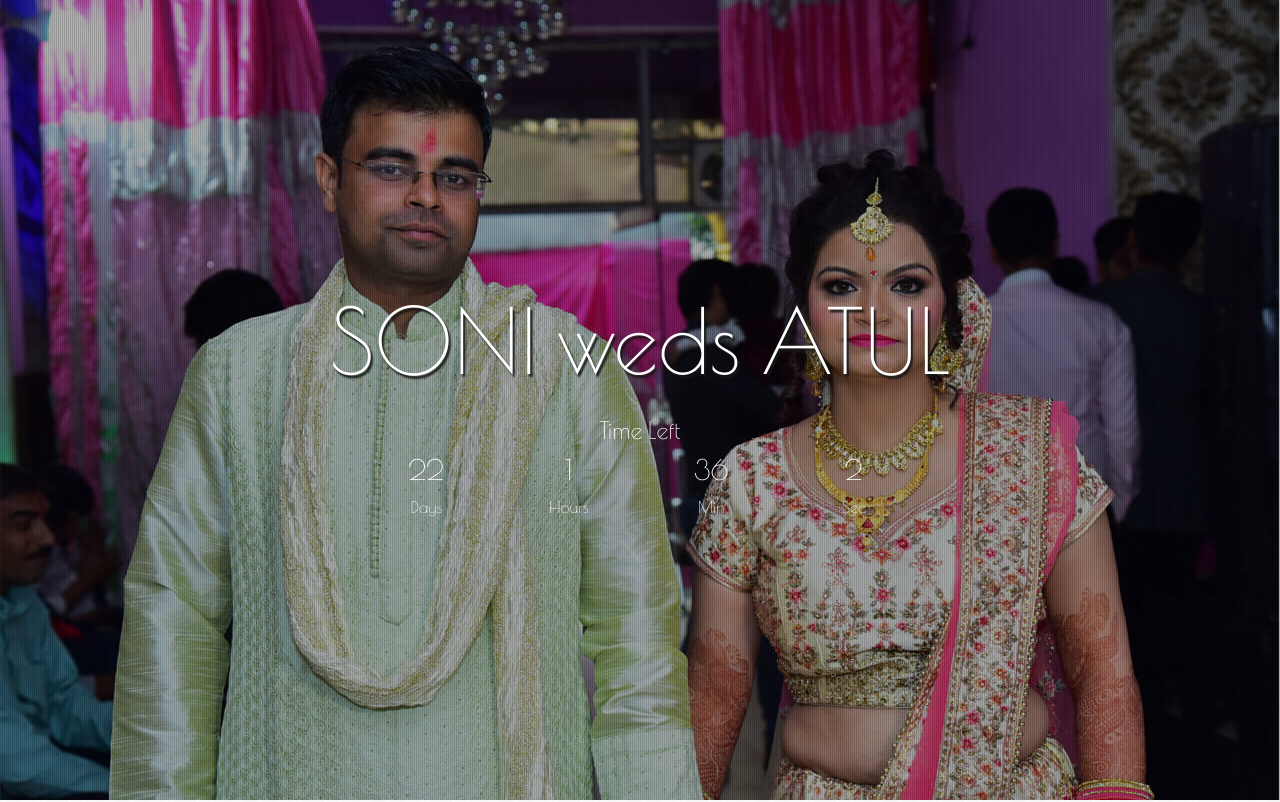
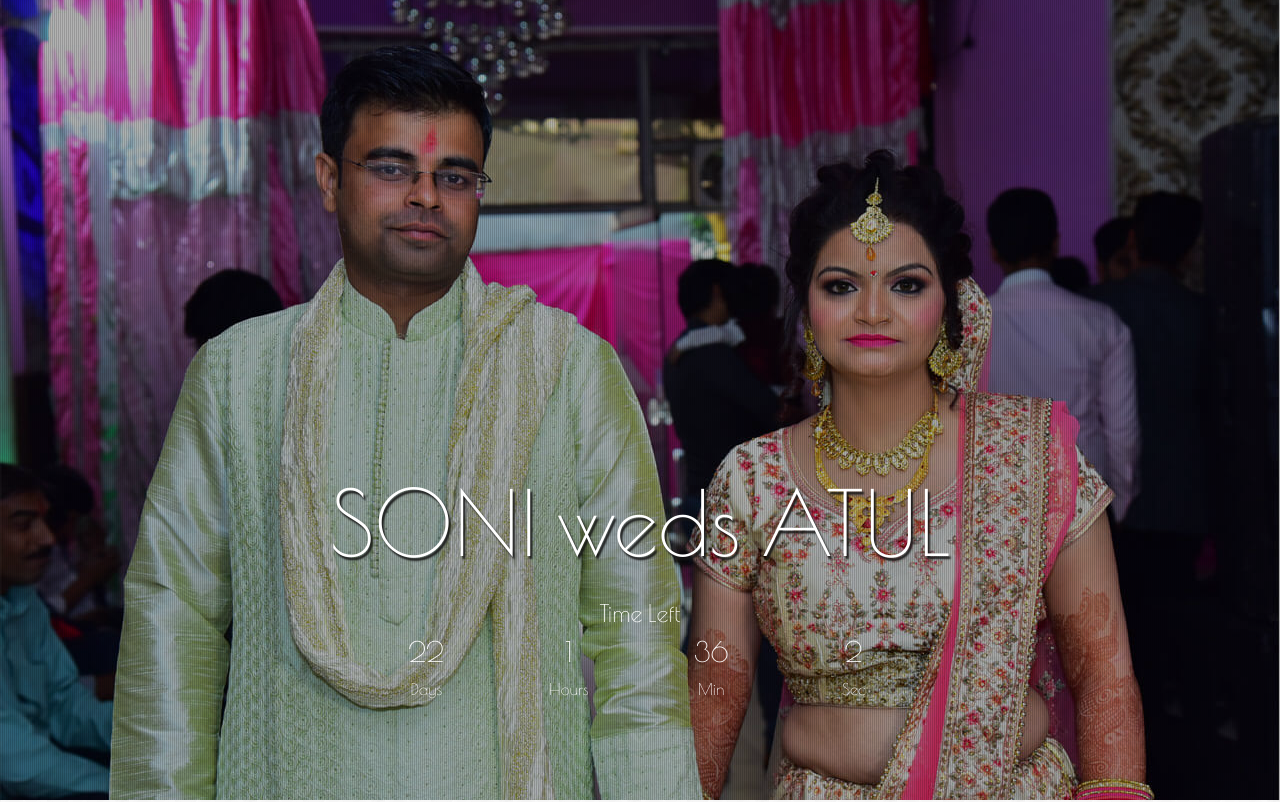
Before and after one commit to siddharthasharma04/wedding, a plain HTML site: page index.html in a window 1280 px wide. Shown: the top 802 px of the page. Drawn offline with nearby package versions, Linux system fonts and the light colour scheme.

Commit message:
CSS UPDATE

```diff
--- a/assets/css/app.scss
+++ b/assets/css/app.scss
@@ -47,15 +47,17 @@ section.home-section {
             height: 100vh;
             background-image: url(../images/line-bg.svg);
             background-color: rgba($color: #000000, $alpha: 0.3);
+            justify-content: center;
+            align-items: flex-end;
             h1{
                 font-size: 7vw;
                 margin-top: 1em;
-                margin-top: 3em;
+                // margin-top: 3em;
                 line-height: 1.5;
                 text-shadow: 2px 3px 2px #171717;
                 @media screen and (max-width:800px) {
                     font-size: 2.6em;
-                    margin-top: 8em;
+                    // margin-top: 8em;
                 }
             }
             .go-down{
--- a/index.html
+++ b/index.html
@@ -81,7 +81,7 @@
                             </div>
                         </li>
                 </div>
-                <div class="content-container text-center">
+                <div class="content-container text-center d-flex">
                     <div class="container">
                         <h1 data-aos="fade-up" data-aos-easing="ease-in-out" data-aos-delay="50"
                             data-aos-duration="1000">SONI weds ATUL
```
Also changed, not shown: assets/css/app.css, 1 other file.
